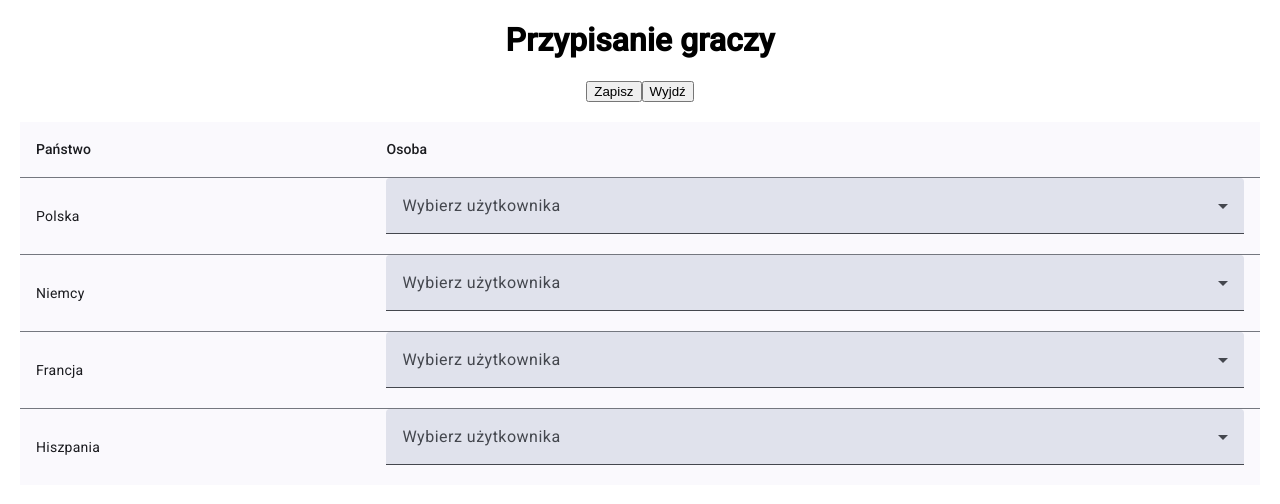
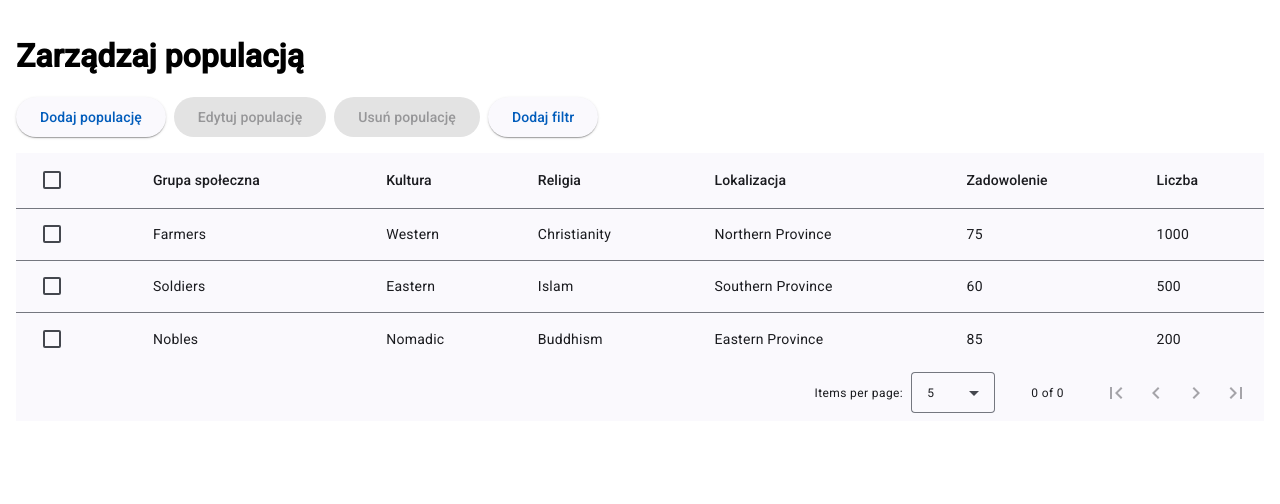
Before and after one commit to Filpus/wg-angular, an Angular app: page / in a window 1280 px wide. Shown: the top 504 px of the page. Built offline with nearby package versions, Linux system fonts and the light colour scheme.

Commit message:
add edit popup ready

```diff
--- a/src/app/add-edit-pop-dialog/add-edit-pop-dialog.component.css
+++ b/src/app/add-edit-pop-dialog/add-edit-pop-dialog.component.css
@@ -0,0 +1,3 @@
+mat-form-field {
+  margin: 2%;
+}
--- a/src/app/add-edit-pop-dialog/add-edit-pop-dialog.component.html
+++ b/src/app/add-edit-pop-dialog/add-edit-pop-dialog.component.html
@@ -1 +1,51 @@
-<p>add-edit-pop-dialog works!</p>
+<h2 mat-dialog-title>{{isEditing ? 'Edycja populacji' : 'Dodawanie populacji'}}</h2>
+<mat-dialog-content>
+
+  <mat-form-field appearance="fill">
+    <mat-select [(ngModel)]="item.socialGroup" placeholder=" Wybierz grupę społeczną">
+      <mat-option *ngFor="let group of groups" [value]="group">
+        {{ group.name }}
+      </mat-option>
+    </mat-select>
+  </mat-form-field>
+
+  <mat-form-field appearance="fill">
+    <mat-select [(ngModel)]="item.culture" placeholder="Wybierz kulturę">
+      <mat-option *ngFor="let culture of cultures" [value]="culture">
+        {{ culture.name }}
+      </mat-option>
+    </mat-select>
+  </mat-form-field>
+
+  <mat-form-field appearance="fill">
+    <mat-select [(ngModel)]="item.religion" placeholder="Wybierz religię">
+      <mat-option *ngFor="let religion of religions" [value]="religion">
+        {{ religion.name }}
+      </mat-option>
+    </mat-select>
+  </mat-form-field>
+
+  <mat-form-field appearance="fill">
+    <mat-select [(ngModel)]="item.localisation" placeholder="Wybierz lokalizację">
+      <mat-option *ngFor="let loc of localisations" [value]="loc">
+        {{ loc.name }}
+      </mat-option>
+    </mat-select>
+  </mat-form-field>
+
+
+  <mat-form-field>
+    Zadowolenie
+    <input matInput [(ngModel)]="item.satisfaction" type="number" required />
+  </mat-form-field>
+
+  <mat-form-field>
+    Liczba populacji
+    <input matInput [(ngModel)]="item.count" type="number" required />
+  </mat-form-field>
+
+
+  <mat-dialog-actions>
+    <button mat-button (click)="onCancel()">Cancel</button>
+    <button mat-button (click)="onSubmit()">Submit</button>
+  </mat-dialog-actions>
--- a/src/app/add-edit-pop-dialog/add-edit-pop-dialog.component.ts
+++ b/src/app/add-edit-pop-dialog/add-edit-pop-dialog.component.ts
@@ -1,11 +1,65 @@
-import { Component } from '@angular/core';
+import { Component, Inject } from '@angular/core';
+import { MAT_DIALOG_DATA, MatDialogRef } from '@angular/material/dialog';
+import { MatDialogTitle } from '@angular/material/dialog';
+import { MatDialogContent } from '@angular/material/dialog';
+import { MatFormField } from '@angular/material/form-field';
+import { MatLabel } from '@angular/material/form-field';
+import { MatCheckbox } from '@angular/material/checkbox';
+import { MatDialogActions } from '@angular/material/dialog';
+import { FormsModule, ReactiveFormsModule } from '@angular/forms';
+import { NgModel } from '@angular/forms';
+import { MatSelectModule } from '@angular/material/select'; // Moduł dla mat-select
+import { MatInput } from '@angular/material/input';
+
+
+import { BrowserAnimationsModule } from '@angular/platform-browser/animations'; // Wymagane przez Angular Material
+import { MatTableModule } from '@angular/material/table'; // Moduł tabeli
+import { MatFormFieldModule } from '@angular/material/form-field'; // Moduł pól formularza
+import { MatInputModule } from '@angular/material/input'; // Dodatkowo dla innych pól tekstowych
+import { CommonModule } from '@angular/common';
+import { MatSelectChange } from '@angular/material/select';
+
+import { cultures, religions, groups, localisations, Population } from '../dictionary-management/model';
 
 @Component({
   selector: 'app-add-edit-pop-dialog',
-  imports: [],
+  imports: [MatInput, MatDialogTitle, MatDialogContent, MatFormField, MatDialogActions, FormsModule, ReactiveFormsModule, CommonModule, MatSelectModule],
   templateUrl: './add-edit-pop-dialog.component.html',
   styleUrl: './add-edit-pop-dialog.component.css'
 })
 export class AddEditPopDialogComponent {
+  item: Population;
+  isEditing: boolean = false;
 
+  groups = groups
+  religions = religions
+  cultures = cultures
+  localisations = localisations
+
+  constructor(
+    public dialogRef: MatDialogRef<AddEditPopDialogComponent>,
+    @Inject(MAT_DIALOG_DATA) public data: any
+  ) {
+    // Przygotowanie danych dla dialogu
+
+    if (data.item === null) {
+      this.item = { id: 0, socialGroup: groups[0], culture: cultures[0], religion: religions[0], localisation: localisations[0], satisfaction: 50, count: 100 };
+    } else {
+      this.item = {
+        id: data.item.id, socialGroup: data.item.socialGroup, culture: data.item.culture, religion: data.item.religion,
+        localisation: data.item.localisation, satisfaction: data.item.satisfaction, count: data.item.count
+      }
+      this.isEditing = true;
+    }
+
+
+  }
+  onCancel(): void {
+    this.dialogRef.close();
+  }
+
+  // Zatwierdzenie i przekazanie danych
+  onSubmit(): void {
+    this.dialogRef.close(this.item);
+  }
 }
--- a/src/app/app.component.html
+++ b/src/app/app.component.html
@@ -1 +1 @@
-<app-nation-assign></app-nation-assign>
+<app-population-management></app-population-management>
--- a/src/app/app.component.ts
+++ b/src/app/app.component.ts
@@ -10,7 +10,7 @@ import { DictionaryManagementComponent } from './dictionary-management/dictionar
 @Component({
   selector: 'app-root',
   templateUrl: './app.component.html',
-  imports: [NationAssignComponent],
+  imports: [PopulationManagementComponent],
   styleUrl: './app.component.css',
 
 })
--- a/src/app/dictionary-management/model.ts
+++ b/src/app/dictionary-management/model.ts
@@ -7,18 +7,87 @@ export interface Resource {
 }
 
 export interface Culture {
-    id:  number;
+  id: number;
   name: string;
 }
 
 export interface Religion {
-    id:  number;
+  id: number;
   name: string;
 }
 
 export interface Group {
-    id:  number;
+  id: number;
   name: string;
   baseSatisfaction: number;
   recruitmentSize: number;
 }
+
+export interface Localisation {
+  id: number;
+  name: string;
+}
+
+export interface Population {
+  id: number;
+  socialGroup: Group;
+  culture: Culture;
+  religion: Religion;
+  localisation: Localisation;
+  satisfaction: number;
+  count: number;
+}
+
+export const cultures: Culture[] = [
+  { id: 1, name: "Western" },
+  { id: 2, name: "Eastern" },
+  { id: 3, name: "Nomadic" }
+];
+
+export const groups: Group[] = [
+  { id: 1, name: "Farmers", baseSatisfaction: 70, recruitmentSize: 50 },
+  { id: 2, name: "Soldiers", baseSatisfaction: 60, recruitmentSize: 30 },
+  { id: 3, name: "Nobles", baseSatisfaction: 80, recruitmentSize: 10 }
+];
+
+export const religions: Religion[] = [
+  { id: 1, name: "Christianity" },
+  { id: 2, name: "Islam" },
+  { id: 3, name: "Buddhism" }
+];
+
+export const localisations: Localisation[] = [
+  { id: 1, name: "Northern Province" },
+  { id: 2, name: "Southern Province" },
+  { id: 3, name: "Eastern Province" }
+];
+
+export const populations: Population[] = [
+  {
+    id: 1,
+    socialGroup: groups[0],
+    culture: cultures[0],
+    religion: religions[0],
+    localisation: localisations[0],
+    satisfaction: 75,
+    count: 1000
+  },
+  {
+    id: 2,
+    socialGroup: groups[1],
+    culture: cultures[1],
+    religion: religions[1],
+    localisation: localisations[1],
+    satisfaction: 60,
+    count: 500
+  },
+  {
+    id: 3,
+    socialGroup: groups[2],
+    culture: cultures[2],
+    religion: religions[2],
+    localisation: localisations[2],
+    satisfaction: 85,
+    count: 200
+  }
+];
--- a/src/app/population-management/population-management.component.html
+++ b/src/app/population-management/population-management.component.html
@@ -12,7 +12,7 @@
     <button mat-raised-button (click)="addFilter()">Dodaj filtr</button>
   </div>
 
-  <table mat-table [dataSource]="dataSource" matSort class="mat-elevation-z8">
+  <table mat-table [dataSource]="dataSource" class="mat-elevation-z8">
     <!-- Selection Column -->
     <ng-container matColumnDef="select">
       <th mat-header-cell *matHeaderCellDef>
@@ -30,22 +30,22 @@
     <!-- Other Columns -->
     <ng-container matColumnDef="group">
       <th mat-header-cell *matHeaderCellDef> Grupa społeczna </th>
-      <td mat-cell *matCellDef="let element"> {{ element.group }} </td>
+      <td mat-cell *matCellDef="let element"> {{ element.socialGroup.name }} </td>
     </ng-container>
 
     <ng-container matColumnDef="culture">
       <th mat-header-cell *matHeaderCellDef> Kultura </th>
-      <td mat-cell *matCellDef="let element"> {{ element.culture }} </td>
+      <td mat-cell *matCellDef="let element"> {{ element.culture.name }} </td>
     </ng-container>
 
     <ng-container matColumnDef="religion">
       <th mat-header-cell *matHeaderCellDef> Religia </th>
-      <td mat-cell *matCellDef="let element"> {{ element.religion }} </td>
+      <td mat-cell *matCellDef="let element"> {{ element.religion.name}} </td>
     </ng-container>
 
-    <ng-container matColumnDef="location">
+    <ng-container matColumnDef="localisation">
       <th mat-header-cell *matHeaderCellDef> Lokalizacja </th>
-      <td mat-cell *matCellDef="let element"> {{ element.location }} </td>
+      <td mat-cell *matCellDef="let element"> {{ element.localisation.name}} </td>
     </ng-container>
 
     <ng-container matColumnDef="satisfaction">
--- a/src/app/population-management/population-management.component.ts
+++ b/src/app/population-management/population-management.component.ts
@@ -10,16 +10,8 @@ import { MatDialog } from '@angular/material/dialog';
 
 import { AddEditPopDialogComponent } from '../add-edit-pop-dialog/add-edit-pop-dialog.component';
 import { DeleteDialogComponent } from '../dictionary-management/delete-dialog/delete-dialog.component';
+import { cultures, religions, groups, localisations, Population } from '../dictionary-management/model';
 
-
-export interface Population {
-  group: string;
-  culture: string;
-  religion: string;
-  location: string;
-  satisfaction: number;
-  count: number;
-}
 
 @Component({
   selector: 'app-population-management',
@@ -35,16 +27,18 @@ export interface Population {
   styleUrls: ['./population-management.component.css'],
 })
 export class PopulationManagementComponent {
-  displayedColumns: string[] = ['select', 'group', 'culture', 'religion', 'location', 'satisfaction', 'count'];
+  displayedColumns: string[] = ['select', 'group', 'culture', 'religion', 'localisation', 'satisfaction', 'count'];
   dataSource = new MatTableDataSource<Population>([
-    { group: 'Grupa A', culture: 'Kultura A', religion: 'Religia A', location: 'Miasto X', satisfaction: 85, count: 100 },
-    { group: 'Grupa B', culture: 'Kultura B', religion: 'Religia B', location: 'Miasto Y', satisfaction: 70, count: 150 },
+    { id: 1, socialGroup: groups[0], culture: cultures[0], religion: religions[0], localisation: localisations[0], satisfaction: 75, count: 1000 },
+    { id: 2, socialGroup: groups[1], culture: cultures[1], religion: religions[1], localisation: localisations[1], satisfaction: 60, count: 500 },
+    { id: 3, socialGroup: groups[2], culture: cultures[2], religion: religions[2], localisation: localisations[2], satisfaction: 85, count: 200 }
   ]);
+
   selectedPopulations: Population[] = [];
   constructor(public dialog: MatDialog) { }
 
-
   toggleSelection(row: Population): void {
+    console.log(row)
     const index = this.selectedPopulations.indexOf(row);
     if (index === -1) {
       this.selectedPopulations.push(row);
@@ -98,7 +92,7 @@ export class PopulationManagementComponent {
 
     dialogRef.afterClosed().subscribe(result => {
       if (result) {
-        // Add item logic here based on the column type
+        this.addPopulation();
         console.log('New item added:', result);
       }
     });
@@ -109,12 +103,12 @@ export class PopulationManagementComponent {
   openEditDialog() {
 
     const dialogRef = this.dialog.open(AddEditPopDialogComponent, {
-      data: { item: this.selectedPopulations }
+      data: { item: this.selectedPopulations[0] }
     });
 
     dialogRef.afterClosed().subscribe(result => {
       if (result) {
-        // Add item logic here based on the column type
+        this.editPopulation();
         console.log('New item added:', result);
       }
     });
```
Lines whose indentation alone changed are shown as unchanged.
